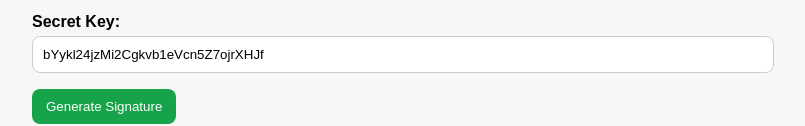
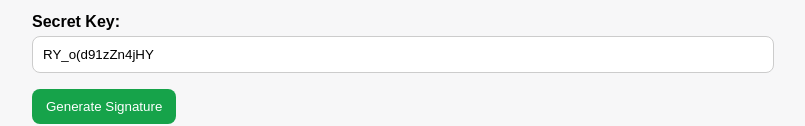
Before and after one commit to EURO-888/HMAC-SHA-256-ENCODE, a plain HTML site: page index.html in a window 1280 px wide. Shown: the part 262-388 px from the top of the page, without its empty margins (248-1053 px from the left). Drawn offline with Linux system fonts and the light colour scheme.

Commit message:
Update index.html

```diff
--- a/index.html
+++ b/index.html
@@ -56,7 +56,7 @@
   <textarea id="body" rows="6">{"name":"test","value":123}</textarea>
 
   <label for="secretKey">Secret Key:</label>
-  <input id="secretKey" value="bYykl24jzMi2Cgkvb1eVcn5Z7ojrXHJf" />
+  <input id="secretKey" value="RY_o(d91zZn4jHY" />
 
   <button id="btn">Generate Signature</button>
 
```
